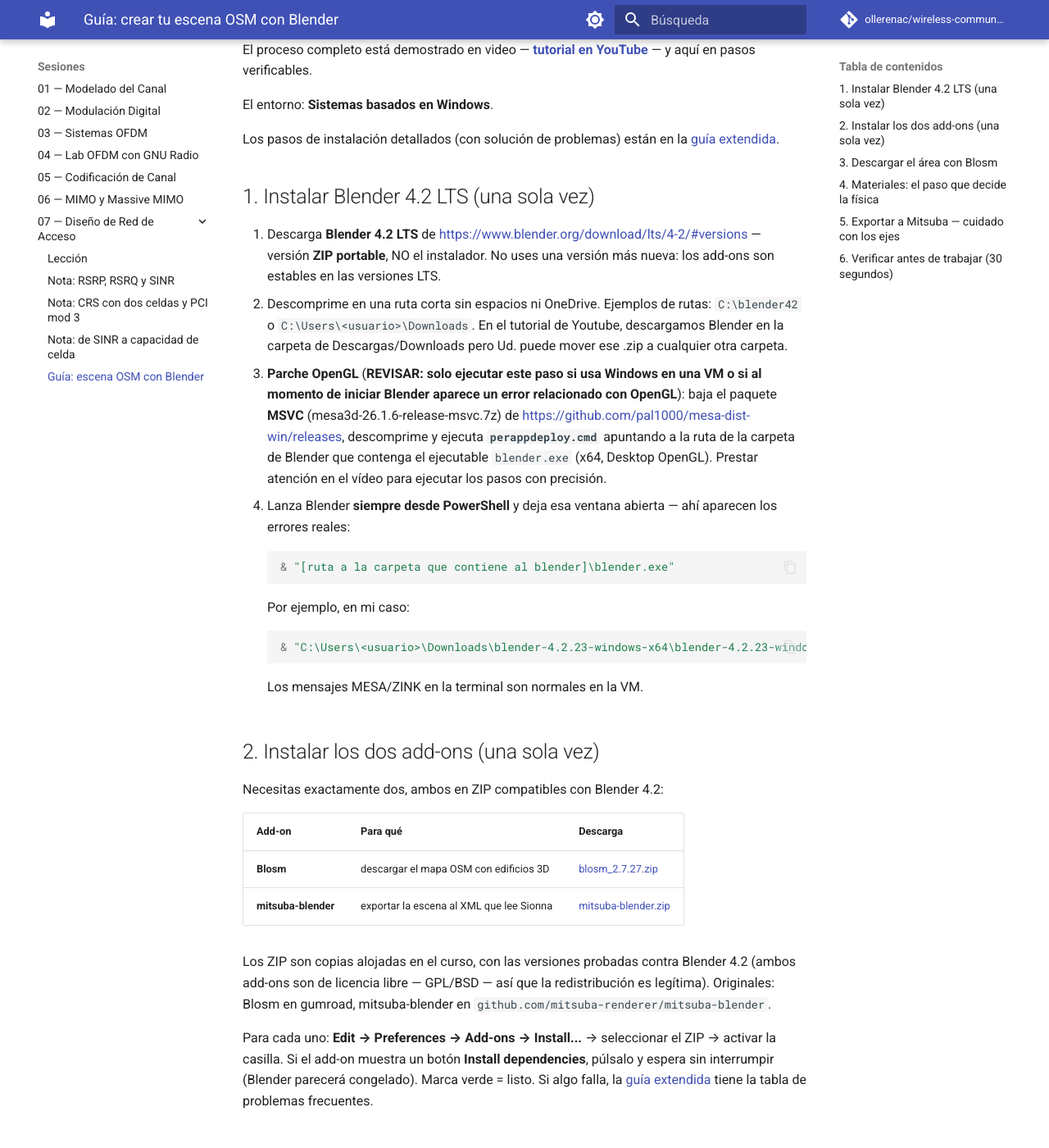
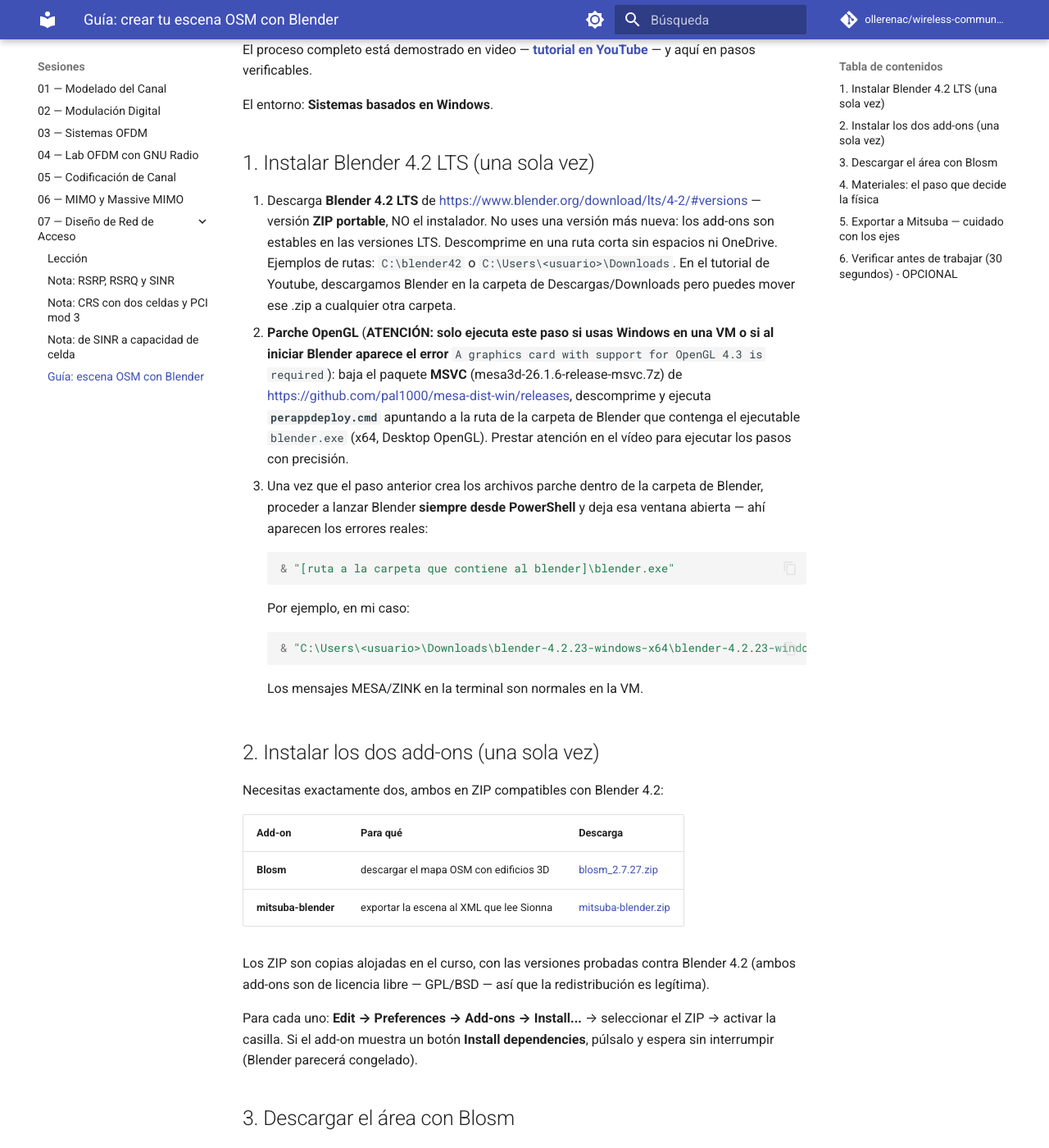
Before and after one commit to ollerenac/wireless-communication-systems, an MkDocs documentation site: the page built from docs/sessions/07-network-design/escena-osm-blender.md, in a window 1280 px wide and 1400 px high, scrolled down 303 px. Shown: the whole window at 82% size. Built offline with MkDocs 1.6.1 and Material for MkDocs 9.7.7, drawn with Linux system fonts in a browser that asks for light colours; comment, search, counter and statistics services are not loaded; some of the changed text lies outside the part shown.

Commit message:
docs(07-network-design): polish scene guide after instructor edits
Instructor pass: extended-guide links removed, verification step marked
optional, clearer axis-error explanation. Fixes on top: 'escencia' typo,
REVISAR→ATENCIÓN, Ud.→tuteo (course voice), frontmatter description no
longer says VM-only.

Co-Authored-By: Claude Fable 5 <noreply@anthropic.com>

````diff
--- a/docs/sessions/07-network-design/escena-osm-blender.md
+++ b/docs/sessions/07-network-design/escena-osm-blender.md
@@ -1,6 +1,6 @@
 ---
 title: "Guía: crear tu escena OSM con Blender"
-description: "De OpenStreetMap a un XML de Mitsuba listo para Sionna RT: instalar Blender 4.2 en la VM Windows, descargar el mapa con Blosm, asignar materiales ITU y exportar con los ejes correctos."
+description: "De OpenStreetMap a un XML de Mitsuba listo para Sionna RT: instalar Blender 4.2 en Windows, descargar el mapa con Blosm, asignar materiales ITU y exportar con los ejes correctos."
 ---
 
 # Guía: crear tu escena de ciudad para el notebook
@@ -17,15 +17,11 @@ y aquí en pasos verificables.
 
 El entorno: **Sistemas basados en Windows**.
 
-Los pasos de instalación detallados (con solución de problemas) están en la
-[guía extendida](borrador/blender-4.2-vm-windows.md).
-
 ## 1. Instalar Blender 4.2 LTS (una sola vez)
 
-1. Descarga **Blender 4.2 LTS** de [https://www.blender.org/download/lts/4-2/#versions](https://www.blender.org/download/lts/4-2/#versions) — versión **ZIP portable**, NO el instalador. No uses una versión más nueva: los add-ons son estables en las versiones LTS.
-2. Descomprime en una ruta corta sin espacios ni OneDrive. Ejemplos de rutas: `C:\blender42` o `C:\Users\<usuario>\Downloads`. En el tutorial de Youtube, descargamos Blender en la carpeta de Descargas/Downloads pero Ud. puede mover ese .zip a cualquier otra carpeta.
-3. **Parche OpenGL** (**REVISAR: solo ejecutar este paso si usa Windows en una VM o si al momento de iniciar Blender aparece un error relacionado con OpenGL**): baja el paquete **MSVC** (mesa3d-26.1.6-release-msvc.7z) de [https://github.com/pal1000/mesa-dist-win/releases](https://github.com/pal1000/mesa-dist-win/releases), descomprime y ejecuta **`perappdeploy.cmd`** apuntando a la ruta de la carpeta de Blender que contenga el ejecutable `blender.exe` (x64, Desktop OpenGL). Prestar atención en el vídeo para ejecutar los pasos con precisión.
-4. Lanza Blender **siempre desde PowerShell** y deja esa ventana abierta — ahí aparecen los errores reales:
+1. Descarga **Blender 4.2 LTS** de [https://www.blender.org/download/lts/4-2/#versions](https://www.blender.org/download/lts/4-2/#versions) — versión **ZIP portable**, NO el instalador. No uses una versión más nueva: los add-ons son estables en las versiones LTS. Descomprime en una ruta corta sin espacios ni OneDrive. Ejemplos de rutas: `C:\blender42` o `C:\Users\<usuario>\Downloads`. En el tutorial de Youtube, descargamos Blender en la carpeta de Descargas/Downloads pero puedes mover ese .zip a cualquier otra carpeta.
+2. **Parche OpenGL** (**ATENCIÓN: solo ejecuta este paso si usas Windows en una VM o si al iniciar Blender aparece el error** `A graphics card with support for OpenGL 4.3 is required`): baja el paquete **MSVC** (mesa3d-26.1.6-release-msvc.7z) de [https://github.com/pal1000/mesa-dist-win/releases](https://github.com/pal1000/mesa-dist-win/releases), descomprime y ejecuta **`perappdeploy.cmd`** apuntando a la ruta de la carpeta de Blender que contenga el ejecutable `blender.exe` (x64, Desktop OpenGL). Prestar atención en el vídeo para ejecutar los pasos con precisión.
+3. Una vez que el paso anterior crea los archivos parche dentro de la carpeta de Blender, proceder a lanzar Blender **siempre desde PowerShell** y deja esa ventana abierta — ahí aparecen los errores reales:
 
       ```powershell
       & "[ruta a la carpeta que contiene al blender]\blender.exe"
@@ -48,15 +44,12 @@ Necesitas exactamente dos, ambos en ZIP compatibles con Blender 4.2:
 
 Los ZIP son copias alojadas en el curso, con las versiones probadas contra
 Blender 4.2 (ambos add-ons son de licencia libre — GPL/BSD — así que la
-redistribución es legítima). Originales: Blosm en gumroad,
-mitsuba-blender en `github.com/mitsuba-renderer/mitsuba-blender`.
+redistribución es legítima).
 
 Para cada uno: **Edit → Preferences → Add-ons → Install...** → seleccionar
 el ZIP → activar la casilla. Si el add-on muestra un botón **Install
 dependencies**, púlsalo y espera sin interrumpir (Blender parecerá
-congelado). Marca verde = listo. Si algo falla, la
-[guía extendida](borrador/blender-4.2-vm-windows.md) tiene la tabla de
-problemas frecuentes.
+congelado).
 
 ## 3. Descargar el área con Blosm
 
@@ -93,7 +86,7 @@ sabrá qué es y la física de reflexión/penetración saldrá mal sin avisar.
 
 Este es el error más caro de todo el flujo: si exportas con la convención
 por defecto de Mitsuba (Y-up), la ciudad queda **acostada** — y el
-notebook no truena: corre y devuelve resultados absurdos en silencio.
+notebook no detecta este error (porque no es un error en esencia sino una mala elección de la perspectiva del mapa): corre y devuelve resultados absurdos en silencio.
 Síntomas de una escena acostada:
 
 - el radio map sale como una **tira delgada** (una dimensión de ~10
@@ -101,11 +94,9 @@ Síntomas de una escena acostada:
 - cobertura "milagrosa" (SINR > 0 en ~99% del área),
 - casi no se encuentran trayectos (`trayectos: 1`).
 
-Exporta a una carpeta propia: `mi_escena/mi_escena.xml` (el export crea
-`meshes/` al lado; el XML referencia esas mallas con rutas relativas —
-mueve la carpeta completa, nunca el XML solo).
+Exporta a una carpeta propia como se sugiere en el vídeo o usando un criterio propio como por ejemplo: `mi_escena/mi_escena.xml` (el export crea `meshes/` al lado; el XML referencia esas mallas con rutas relativas — mueve la carpeta completa, nunca el XML solo).
 
-## 6. Verificar antes de trabajar (30 segundos)
+## 6. Verificar antes de trabajar (30 segundos) - OPCIONAL
 
 En el entorno `ran-design`:
 
````
